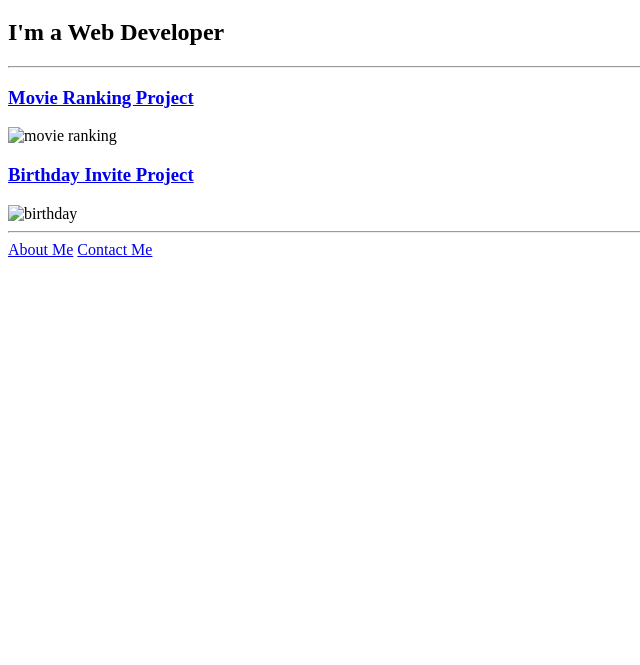
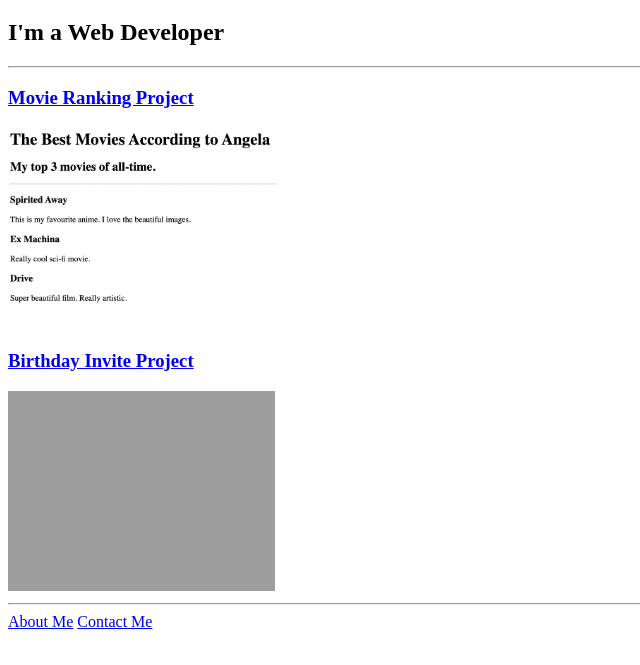
Before and after one commit to yustdoit/html-portfolio, a plain HTML site: page index.html in a window 1280 px wide. Shown: the part 61-726 px from the top of the page, without its empty margins (0-640 px from the left). Drawn offline with Linux system fonts and the light colour scheme; the site is published under a folder, as on GitHub Pages, so addresses that start at the root find nothing.

Commit message:
Update index.html

```diff
--- a/index.html
+++ b/index.html
@@ -12,10 +12,10 @@
     <hr />
 
     <a href="./public/movie-ranking.html"><h3>Movie Ranking Project</h3></a>
-    <img src="/assets/images/movie-ranking.png" alt="movie ranking" height="200">
+    <img src="./assets/images/movie-ranking.png" alt="movie ranking" height="200">
 
     <a href="./public/birthday-invite.html"><h3>Birthday Invite Project</h3></a>
-    <img src="/assets/images/birthday-invite.png" alt="birthday" height="200">
+    <img src="./assets/images/birthday-invite.png" alt="birthday" height="200">
 
     <hr />
 
```
